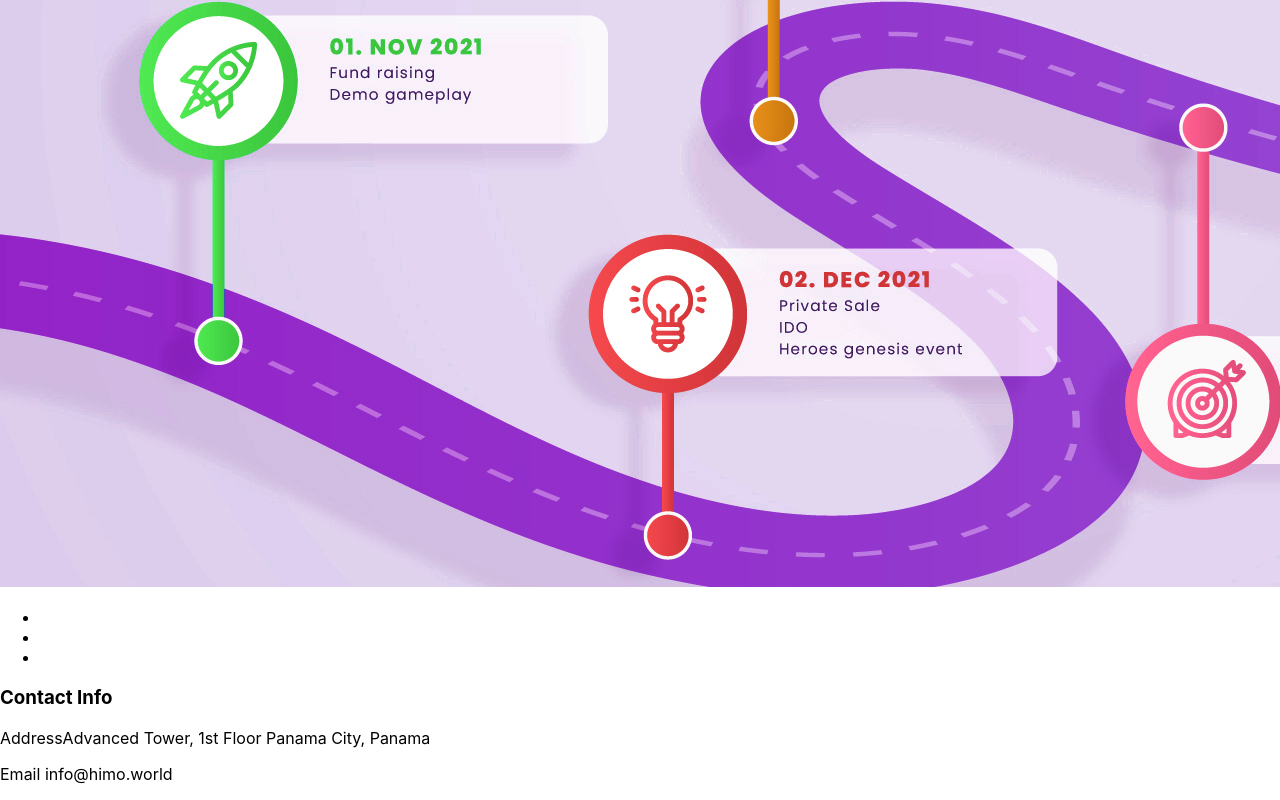
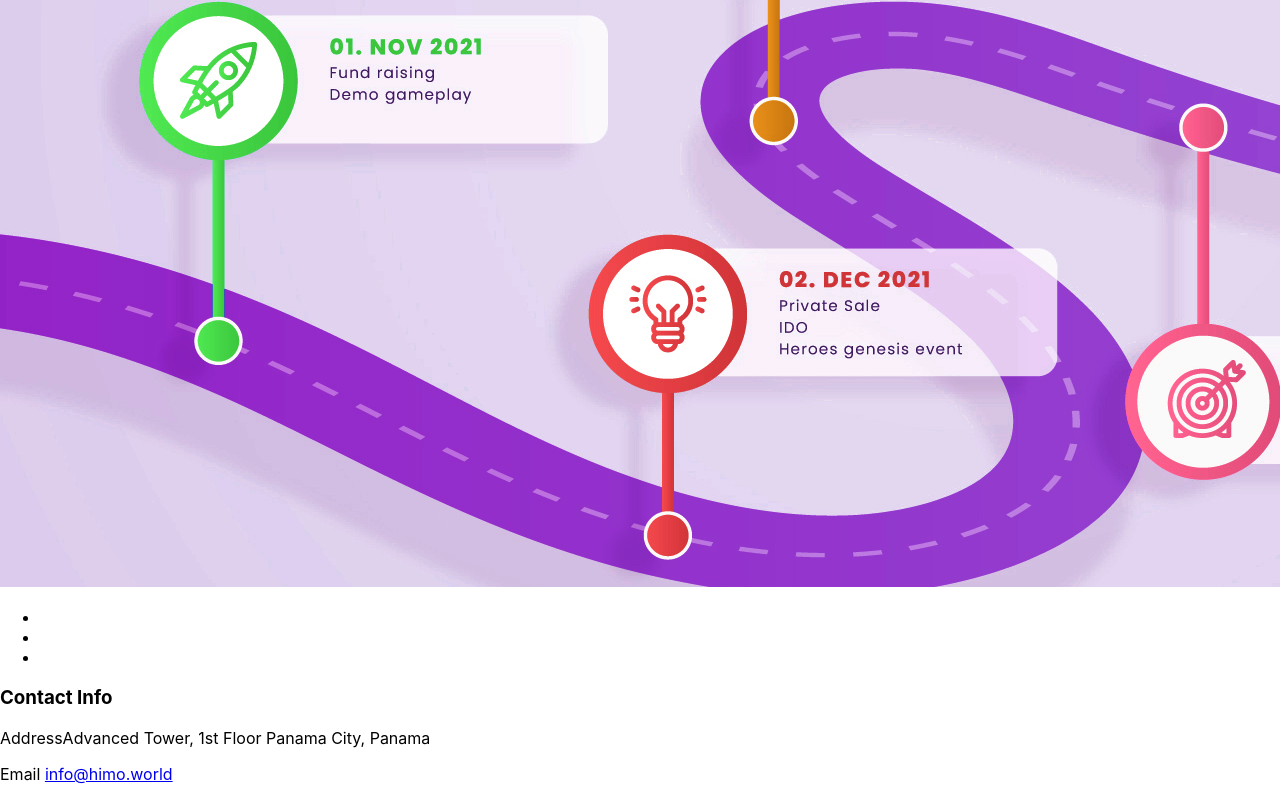
Before and after one commit to longmaba/himo-next-landing, a Next.js app: page /App in a window 1280 px wide. Shown: the part 9415-10215 px from the top of the page. Built offline with nearby package versions, Linux system fonts and the light colour scheme.

Commit message:
push change to email

```diff
--- a/components/contact.jsx
+++ b/components/contact.jsx
@@ -41,7 +41,7 @@ export const Contact = (props) => {
                 <span>
                   <i className='fa fa-envelope-o'></i> Email
                 </span>{' '}
-                {props.data ? props.data.email : 'loading'}
+                {props.data ? <a href={`mailto:${props.data.email}`}>{props.data.email}</a> : 'loading'}
               </p>
             </div>
           </div>
```
